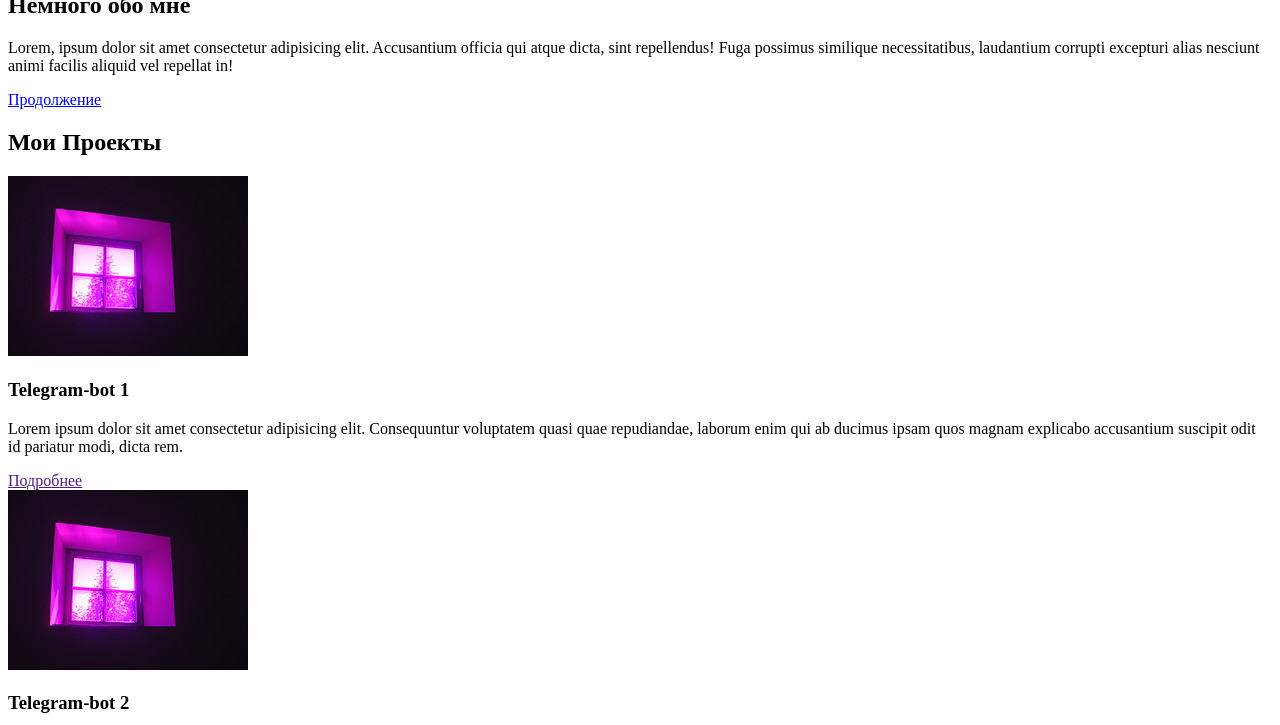
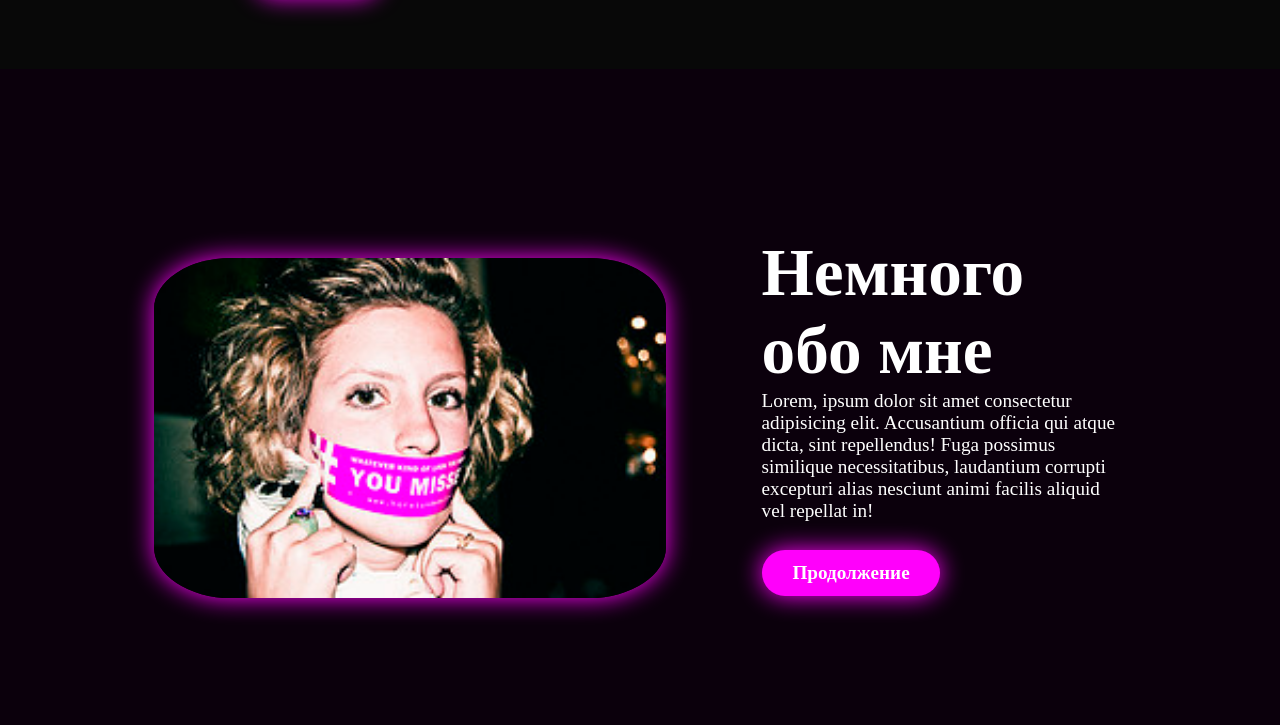
Before and after one commit to Nikolaghetto69/portfolio_test, a plain HTML site: page index.html in a window 1280 px wide. Shown: the part 651-1376 px from the top of the page. Drawn offline with nearby package versions, Linux system fonts and the light colour scheme; the site is published under a folder, as on GitHub Pages, so addresses that start at the root find nothing.

Commit message:
Update index.html

```diff
--- a/index.html
+++ b/index.html
@@ -8,14 +8,14 @@
     <link rel="icon" href="/img/bx-dizzy.svg">
 
 
-    <link rel="stylesheet" href="/css/style.css">
+    <link rel="stylesheet" href="css/style.css">
     <link href='https://unpkg.com/boxicons@2.1.4/css/boxicons.min.css' rel='stylesheet'>
 
 
 
 
 
-    <script src="/js/app.js" defer></script>
+    <script src="js/app.js" defer></script>
 </head>
 
 <body>
```
